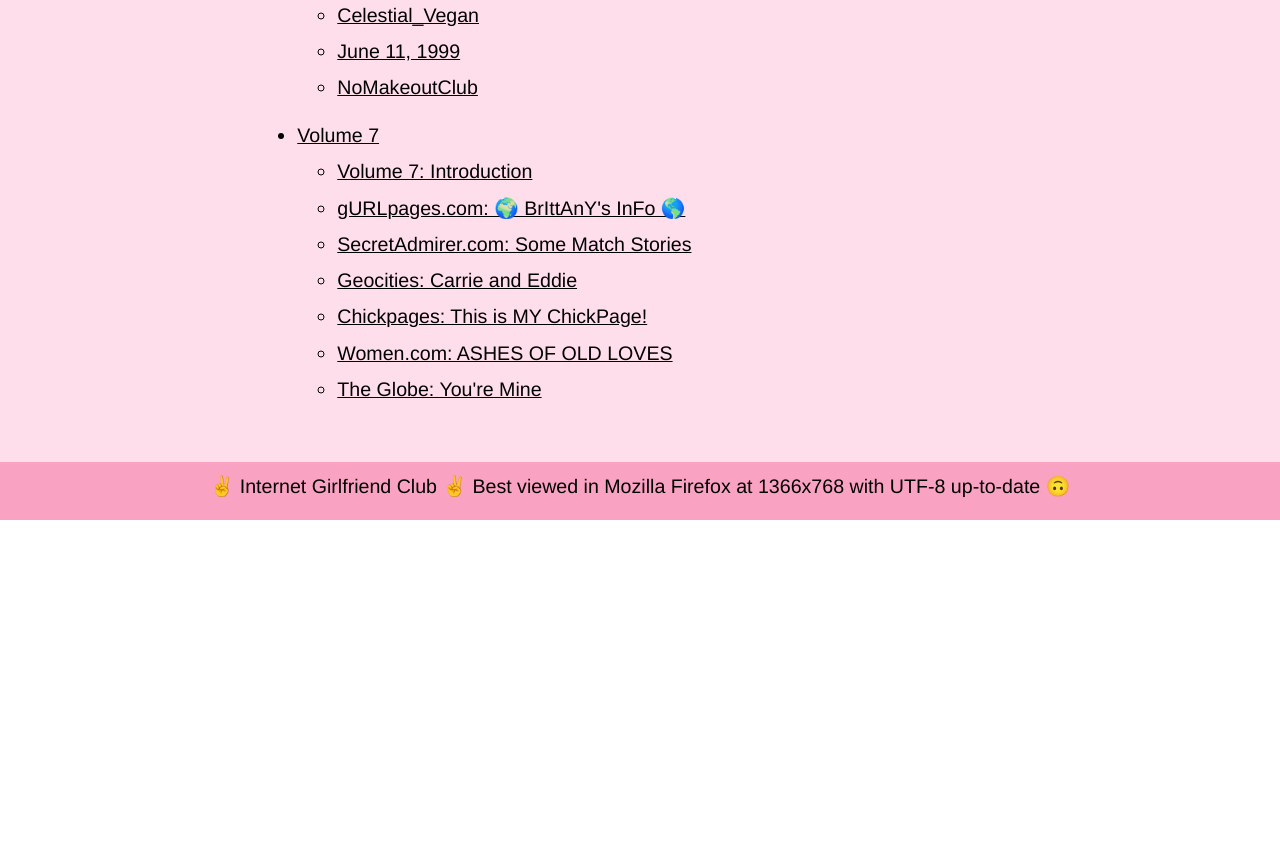
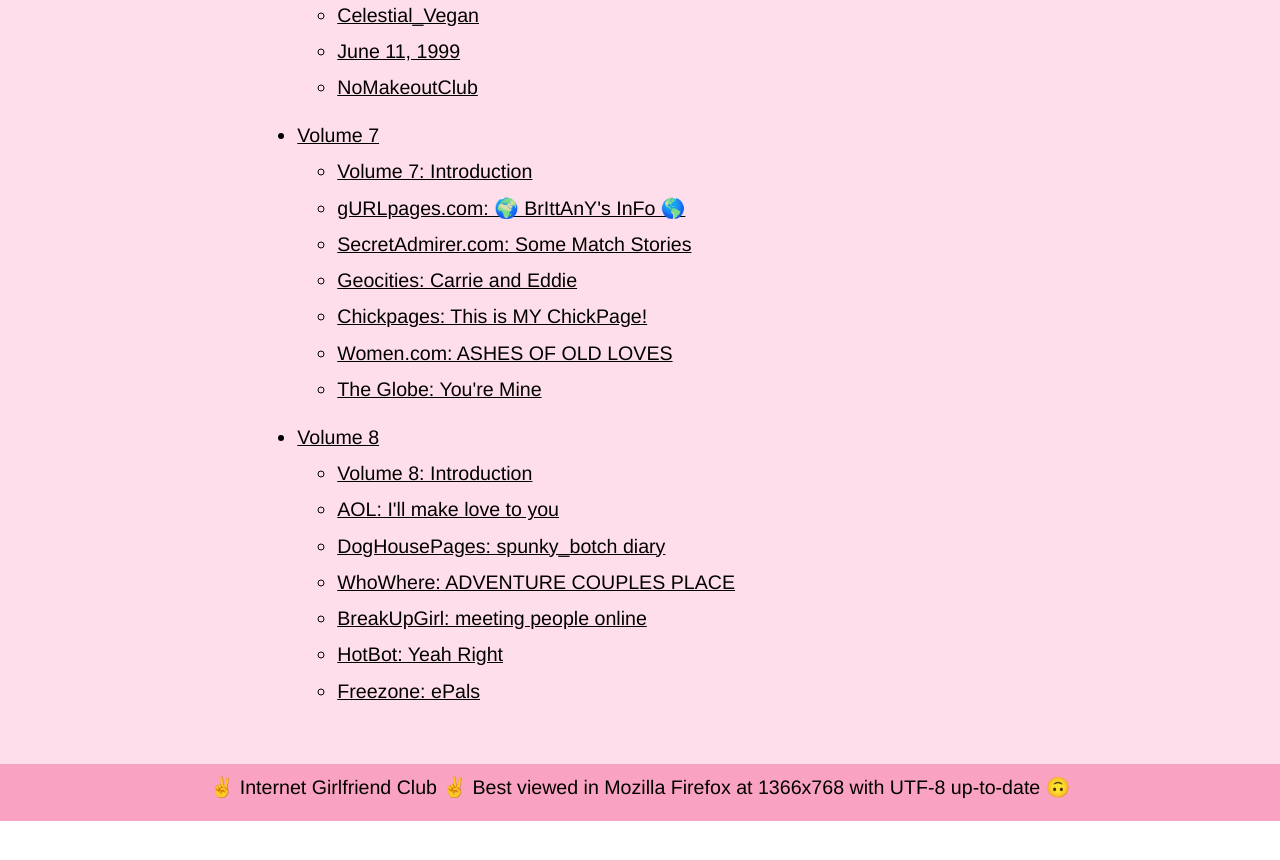
Before and after one commit to ablwr/internetgirlfriend_club, a Jekyll site: the page built from volumes.md, in a window 1280 px wide and 900 px high, scrolled down 2034 px. Shown: the top 860 px of the window. Built offline with Jekyll 4.4.1, drawn with Linux system fonts in a browser that asks for light colours; before the commit the page ends 2632 px from its top, so only the background shows below that.

Commit message:
ship volume 8

```diff
--- a/_volume8/0.html
+++ b/_volume8/0.html
@@ -8,7 +8,7 @@
 
 Continuing on [last volume](/volume7/0.html)'s theme, here are a few more examples of the pre-Y2K internet, full of [passionate declarations](/volume8/1.html) and creative usernames, of [personal connections across wires](/volume8/2.html), of [starting new adventures](/volume8/3.html) and [resolving old ones](/volume8/4.html), and of [seeking new friends](/volume8/6.html) and [reflecting on old ones](/volume8/5.html). This volume is heavy on the [Lycos](https://en.wikipedia.org/wiki/Lycos)-owned sites that acted as portals for many people to express themselves on the web.
 
-[Submissions open](/cfp)!
+[Submissions open](/cfp)! Regular programming will return for Volume 9, but only with **your** stories!
 
 Love,
 
--- a/_volume8/1.html
+++ b/_volume8/1.html
@@ -6,7 +6,7 @@
 categories: volume8, primary sources
 ---
 
-*AOL rushed in and dominated the market with an aggressive media campaign remembered [most fondly](http://ascii.textfiles.com/archives/4624) by CD-ROMs delivered in the mail to seemingly every household in the United States. Of course they offered homepages to their members, and here's one very emphatic love confession.*
+*AOL rushed in and dominated the market with an aggressive media campaign remembered [most fondly](http://ascii.textfiles.com/archives/4624) by CD-ROMs delivered in the mail to seemingly every household in the United States. So of course they offered homepages to their members to keep up with the rest of the digital wide west homesteaders, and here's one very emphatic love confession.*
 
 [Archived page](http://web.archive.org/web/20000906063201/http://members.aol.com:80/SexyHexy30/MAKELOVE.html)
 
--- a/volumes.md
+++ b/volumes.md
@@ -54,4 +54,11 @@
       <li class=""><a href="{{ post.url }}">{{ post.title }}</a></li>
     {% endfor %}
   </ul>
+
+  <li><a class="page-link" href="/volume8/0.html">Volume 8</a></li>
+  <ul class="">
+    {% for post in site.volume8 %}
+      <li class=""><a href="{{ post.url }}">{{ post.title }}</a></li>
+    {% endfor %}
+  </ul>
 </ul>
```
Also changed, not shown: index.md (+2 -2 lines).
